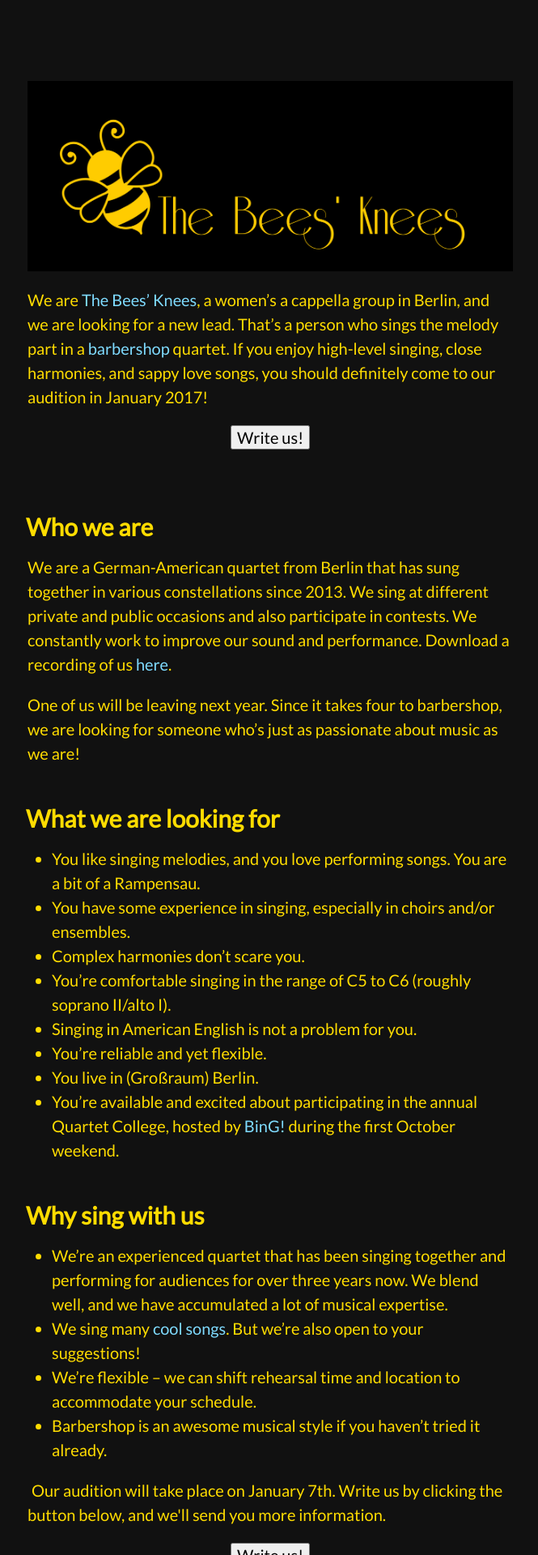
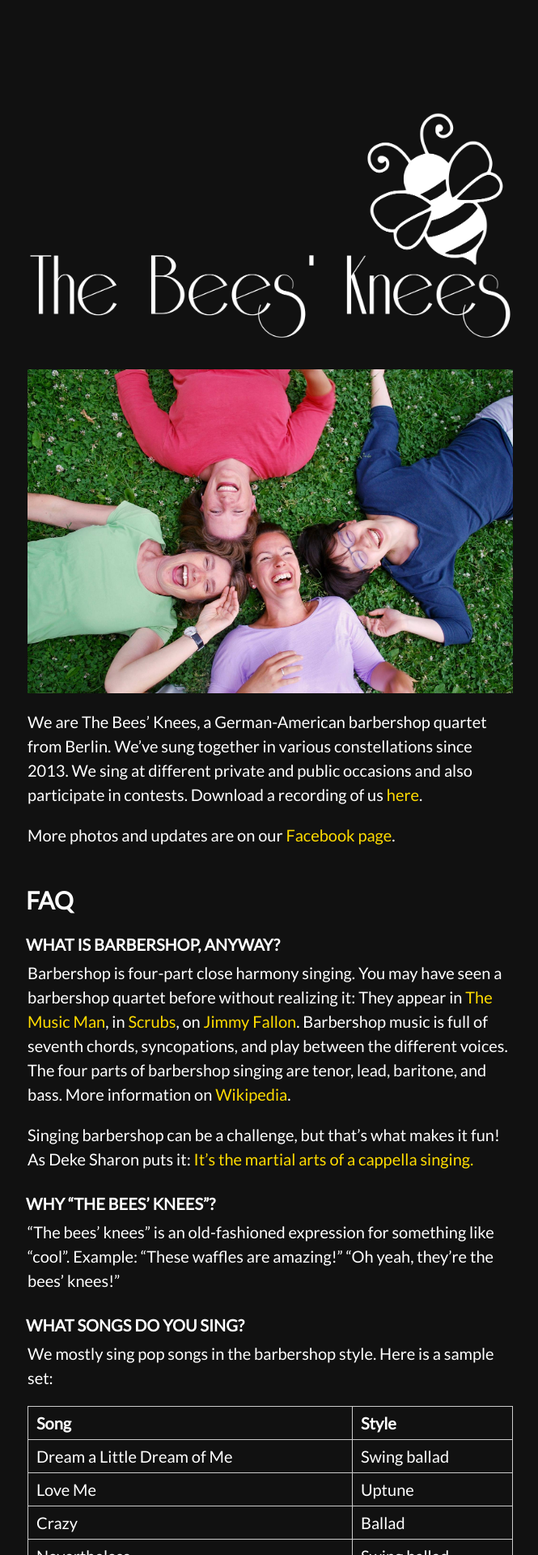
Before and after one commit to bumbleblue/bees, a Jekyll site: the page built from index.md, in a window 1280 px wide. Shown: the top 1920 px of the page at 81% size, without its empty margins (306-971 px from the left). Built offline with Jekyll 4.4.1, drawn with Linux system fonts in a browser that asks for light colours; some of the changed text lies outside the part shown.

Commit message:
major update!

```diff
--- a/_sass/_solo.scss
+++ b/_sass/_solo.scss
@@ -14,7 +14,7 @@ html {
 
 body {
   margin: 2rem 0 5rem;
-  color: #FFDC00;
+  color: #FFF;
 }
 
 @media (min-width: 30rem) {
@@ -24,7 +24,7 @@ body {
 }
 
 a {
-  color: #7FDBFF; /* From http://clrs.cc */
+  color: #FFDC00; /* From http://clrs.cc */
   text-decoration: none;
 }
 
@@ -36,7 +36,7 @@ h1, h2, h3, h4, h5, h6 {
   font-family: Lato, sans-serif;
   margin: 0 0 0.5rem -0.1rem /* align left edge */;
   line-height: 1;
-  color: #FFDC00;
+  color: #FFF;
   text-rendering: optimizeLegibility;
 }
 
--- a/index.md
+++ b/index.md
@@ -2,45 +2,13 @@
 layout: default
 ---
 
-![picture](/bees_s.png)
+![logo](/bees_white.png)
 
-We are [The Bees' Knees](https://www.facebook.com/theBK4Berlin/), a women's a cappella group in Berlin, and we are looking for a new lead. That's a person who sings the melody part in a <a href="#barbershop">barbershop</a> quartet. If you enjoy high-level singing, close harmonies, and sappy love songs, you should definitely come to our audition in January 2017!
+![picture](/bees.jpg)
 
-<div style="text-align:center;">
-    <a href="mailto&#58;&#116;&#104;&#101;&#98;&#107;&#52;&#98;&#101;&#114;&#108;&#105;&#110;&#64;&#103;&#109;&#97;&#105;&#108;&#46;&#99;&#111;&#109;?subject=I'm interested in singing with you!"><button>Write us!</button></a>
-    <br><br>
-</div>
+We are The Bees' Knees, a German-American barbershop quartet from Berlin. We've sung together in various constellations since 2013. We sing at different private and public occasions and also participate in contests. Download a recording of us [here](https://drive.google.com/file/d/0B1qWGtqQgRgkam1ITWZfTlo0UU0/view?usp=sharing).
 
-## Who we are
-
-We are a German-American quartet from Berlin that has sung together in various constellations since 2013. We sing at different private and public occasions and also participate in contests. We constantly work to improve our sound and performance. Download a recording of us [here](https://drive.google.com/file/d/0B1qWGtqQgRgkam1ITWZfTlo0UU0/view?usp=sharing).
-
-One of us will be leaving next year. Since it takes four to barbershop, we are looking for someone who's just as passionate about music as we are!
-
-## What we are looking for
-
-* You like singing melodies, and you love performing songs. You are a bit of a Rampensau.
-* You have some experience in singing, especially in choirs and/or ensembles.
-* Complex harmonies don't scare you.
-* You're comfortable singing in the range of C5 to C6 (roughly soprano II/alto I).
-* Singing in American English is not a problem for you.
-* You're reliable and yet flexible.
-* You live in (Großraum) Berlin.
-* You're available and excited about participating in the annual Quartet College, hosted by [BinG!](http://www.barbershop.de/de/news/index.html) during the first October weekend.
-
-## Why sing with us
-
-* We're an experienced quartet that has been singing together and performing for audiences for over three years now. We blend well, and we have accumulated a lot of musical expertise.
-* We sing many <a href="#songs">cool songs</a>. But we're also open to your suggestions!
-* We're flexible – we can shift rehearsal time and location to accommodate your schedule.
-* Barbershop is an awesome musical style if you haven't tried it already.
-
-`Our audition will take place on January 7th. Write us by clicking the button below, and we'll send you more information.`
-
-<div style="text-align:center;">
-    <a href="mailto&#58;&#116;&#104;&#101;&#98;&#107;&#52;&#98;&#101;&#114;&#108;&#105;&#110;&#64;&#103;&#109;&#97;&#105;&#108;&#46;&#99;&#111;&#109;?subject=I'm interested in singing with you!"><button>Write us!</button></a>
-    <br><br>
-</div>
+More photos and updates are on our [Facebook page](https://www.facebook.com/theBK4Berlin/).
 
 ## FAQ
 
@@ -57,10 +25,6 @@ Singing barbershop can be a challenge, but that's what makes it fun! As Deke Sha
 "The bees' knees" is an old-fashioned expression for something like "cool".
 Example: "These waffles are amazing!" "Oh yeah, they're the bees' knees!"
 
-### Do I have to be a woman to sing with you?
-
-Short answer: no. Write us an email and we'll figure something out!
-
 <a name="songs">
 
 ### What songs do you sing?
@@ -76,6 +40,14 @@ We mostly sing pop songs in the barbershop style. Here is a sample set:
 | Halleluja | Ballad  |
 | Orange Colored Sky | Uptune  |
 
+### Can I book you for my private party?
+
+Yes, we're available for private celebrations. Please write us an <a href="mailto&#58;&#116;&#104;&#101;&#98;&#107;&#52;&#98;&#101;&#114;&#108;&#105;&#110;&#64;&#103;&#109;&#97;&#105;&#108;&#46;&#99;&#111;&#109;?subject=Concert booking">email</a> if you're interested!
+
+### How can I get updates from you?
+
+You can sign up for our mailing list (irregular updates) below.
+
 <div class="form-outer sp-force-hide"> <style id="subscribe-form-style" class="">.sp-force-hide { display: none;
 }
 .sp-form[sp-id="78340"] { display: block; background: #333333; padding: 15px; width: 310px; max-width: 100%; border-radius: 0px; -moz-border-radius: 0px; -webkit-border-radius: 0px; border-color: #dddddd; border-style: solid; border-width: 2px; font-family: "Segoe UI", Segoe, "Open Sans", sans-serif;
```
Also changed, not shown: bees.jpg (added), bees.svg (added), bees_black.svg (added), bees_white.png (added).
